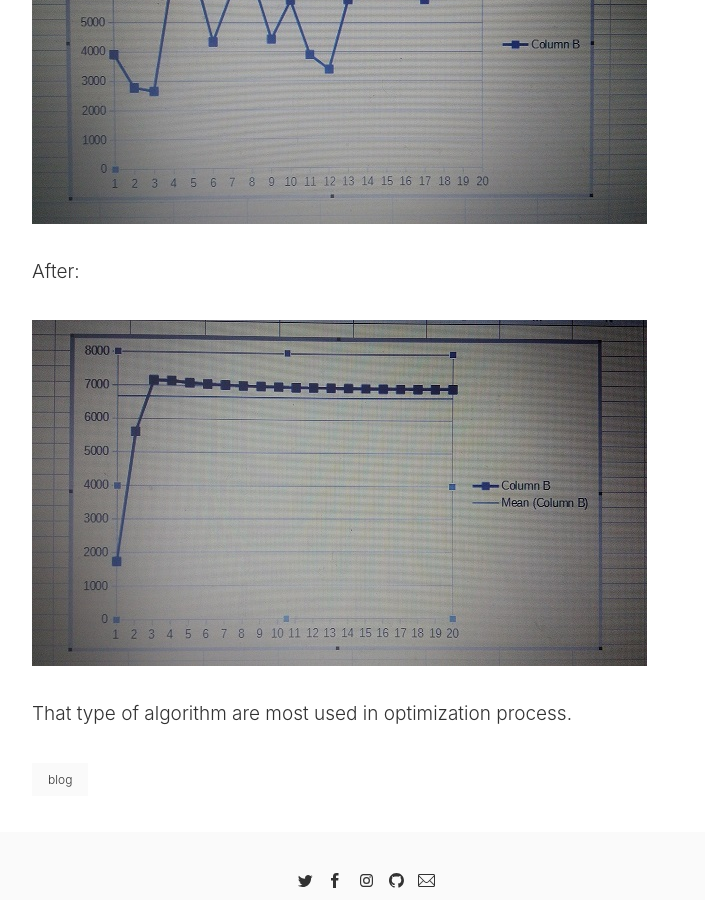
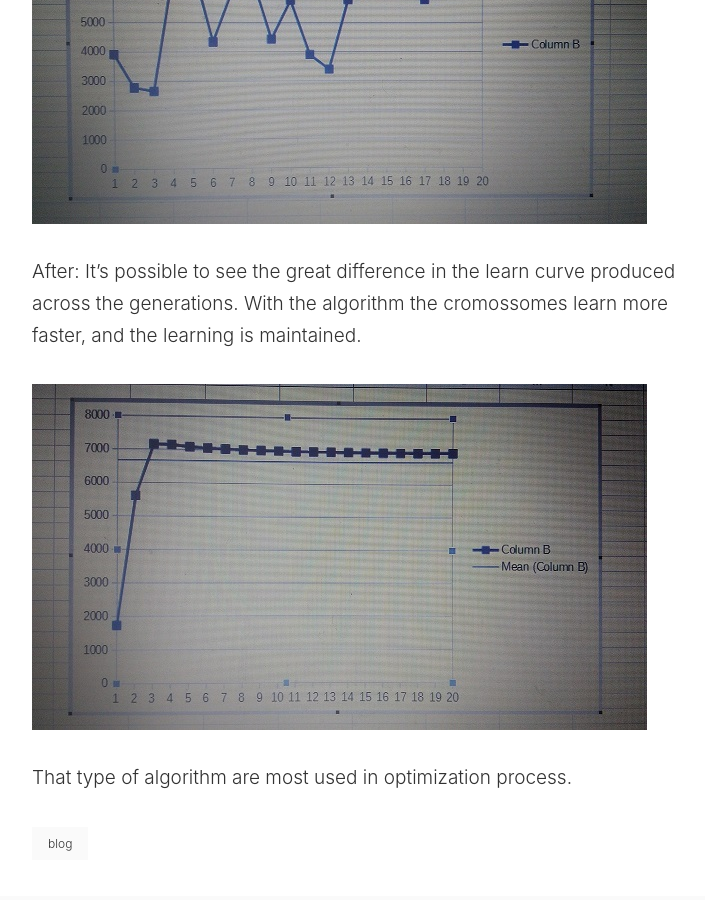
Before and after one commit to Lkledu/Lkledu.github.io, a Jekyll site: the page built from _posts/2019-06-22-least-square-ai.markdown, in a window 1280 px wide and 900 px high, scrolled down 1555 px. Shown: the whole window, without its empty margins (274-979 px from the left). Built offline with Jekyll 4.4.1, drawn with Linux system fonts in a browser that asks for light colours.

Commit message:
Updated '_posts/2019-06-22-least-square-ai.markdown' via CloudCannon

```diff
--- a/_posts/2019-06-22-least-square-ai.markdown
+++ b/_posts/2019-06-22-least-square-ai.markdown
@@ -36,7 +36,7 @@ Before:
 
 ![Before implementation](/uploads/img-20190523-wa0014.jpeg "Before"){: width="615" height="346"}
 
-After:
+After: It's possible to see the great difference in the learn curve produced across the generations. With the algorithm the cromossomes learn more faster, and the learning is maintained.
 
 ![After implementation](/uploads/img-20190523-wa0016.jpeg "After"){: width="615" height="346"}
 
```
